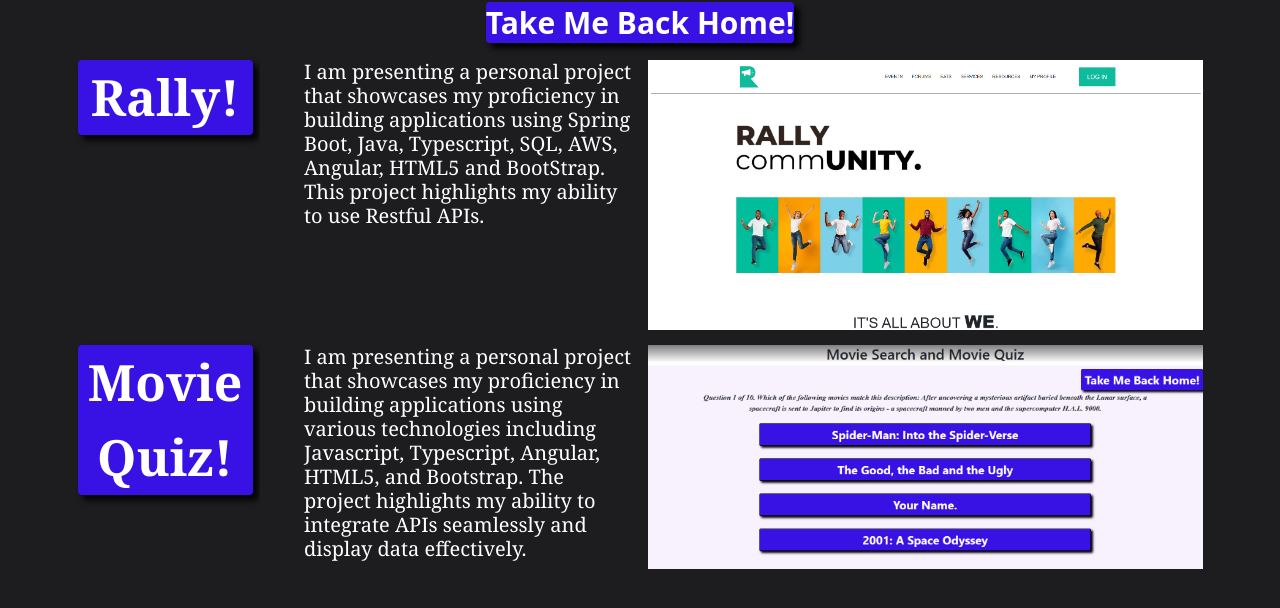
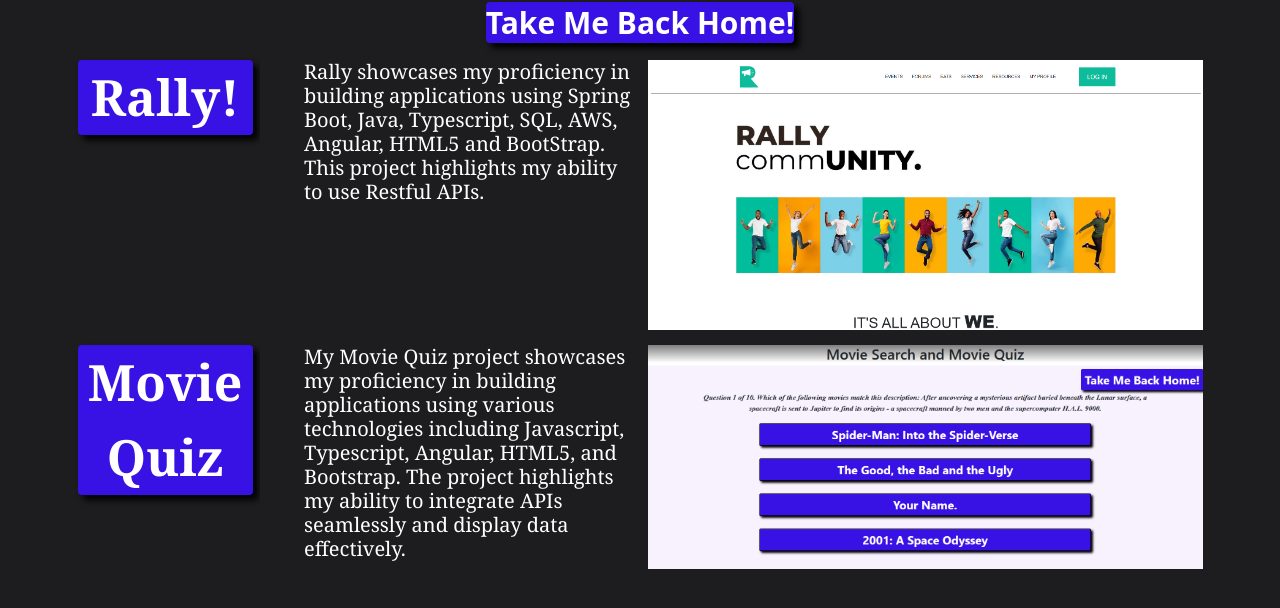
Before and after one commit to asands1769/Website-portfolio, a React (Create React App) app: page /projects in a window 1280 px wide. Shown: the top 608 px of the page. Built offline with nearby package versions, Linux system fonts and the light colour scheme.

Commit message:
Minor description changes

```diff
--- a/src/components/projects.js
+++ b/src/components/projects.js
@@ -17,7 +17,7 @@
                     </div>
                     <div className='col-lg-4'>
                         <h1  className='home-content2'>
-                        I am presenting a personal project that showcases my proficiency in building applications using Spring Boot,
+                        Rally showcases my proficiency in building applications using Spring Boot,
                         Java, Typescript, SQL,  AWS, Angular, HTML5 and BootStrap.  This project highlights my ability to use Restful APIs.
                         </h1>
                     </div>
@@ -29,11 +29,11 @@
                 <br></br>
             <div className='row'>
                 <div className='col-lg-2'>
-                    <Link className='project-links' target="_blank" to='https://home-5012146743.app-ionos.space/'>Movie Quiz!</Link>
+                    <Link className='project-links' target="_blank" to='https://home-5012146743.app-ionos.space/'>Movie Quiz</Link>
                 </div>
                 <div className='col-lg-4'>
                 <h1 className='home-content2'>
-                I am presenting a personal project that showcases my proficiency in building applications using various technologies including Javascript, Typescript, Angular, HTML5, and Bootstrap. The project highlights my ability to integrate APIs seamlessly and display data effectively.
+                My Movie Quiz project showcases my proficiency in building applications using various technologies including Javascript, Typescript, Angular, HTML5, and Bootstrap. The project highlights my ability to integrate APIs seamlessly and display data effectively.
                 </h1>
                 </div>
                 <div className='col-lg-6'>
--- a/webpack.config.js
+++ /dev/null
@@ -1,7 +0,0 @@
-const HtmlWebPackPlugin = require('html-webpack-plugin');
-const path = require ('path');
-module.exports = {
-devServer: {
-    historyApiFallback: true
-}
-}
```
